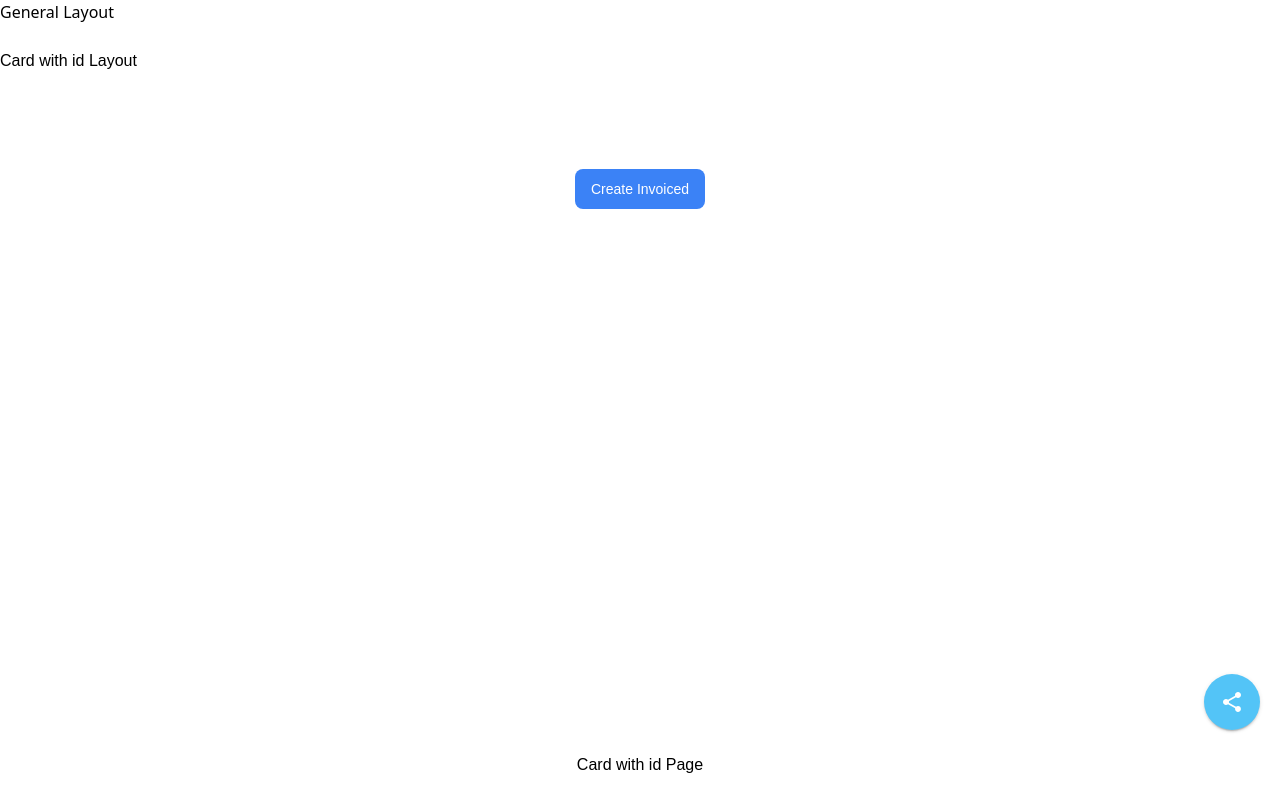
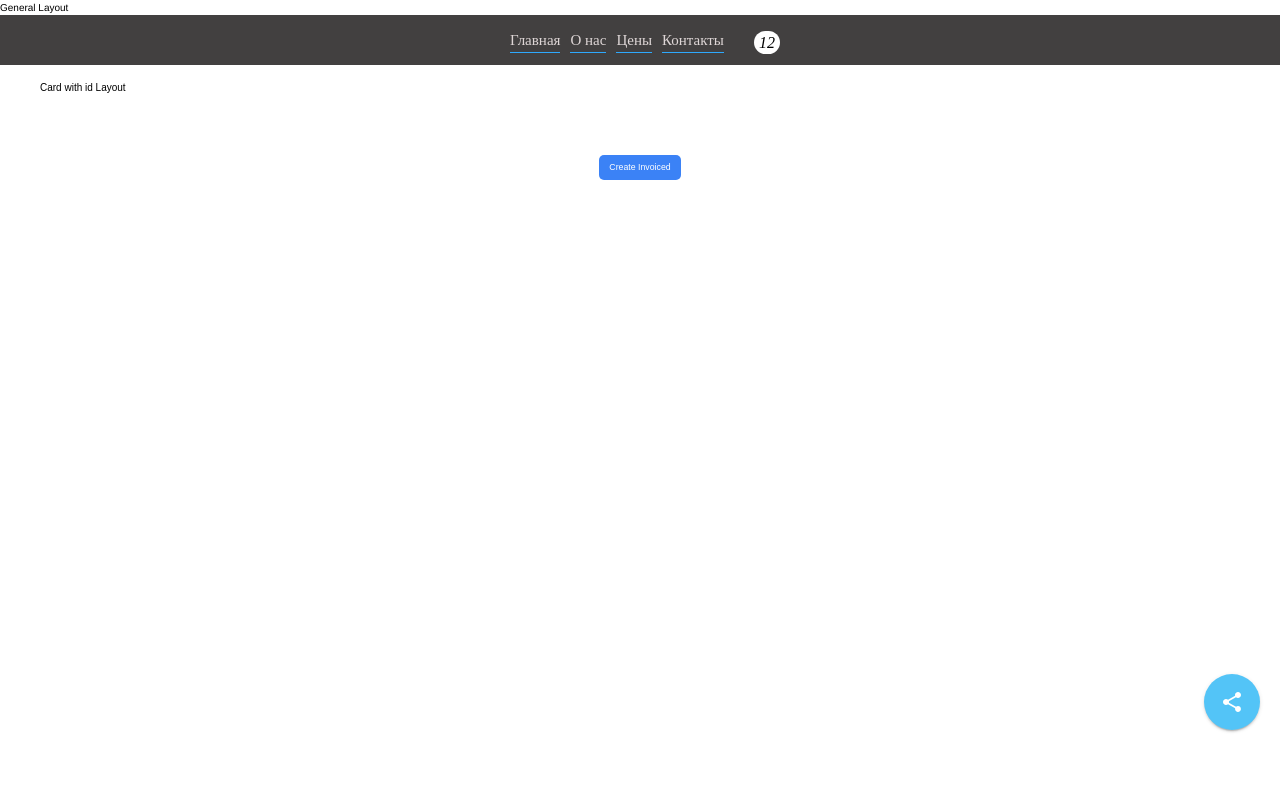
Before and after one commit to DenysSidorov/nextjs-ssr-shop, a Next.js app: page /card/1 in a window 1280 px wide. Shown: the top 800 px of the page. Built offline with nearby package versions, Linux system fonts and the light colour scheme; a web font is replaced by a local one.

Commit message:
added main menu with links without categories' menu

```diff
--- a/app/(routes)/_parts/ShopLayout.tsx
+++ b/app/(routes)/_parts/ShopLayout.tsx
@@ -1,8 +1,10 @@
 import {Goblin_One} from 'next/font/google';
 import '@/app/styles/globals.css';
+import '@/app/styles/main.scss';
 import MainContent from '@/app/ui/shop-layout/MainContent';
 import FooterSection from '@/app/ui/footer/FooterSection';
 import SocialMedia from '@/app/ui/social-media/SocialMedia';
+import MainMenu from '@/app/ui/main-menu/MainMenu';
 
 const font = Goblin_One({weight: ['400'], subsets: ['latin']});
 
@@ -13,6 +15,7 @@ export default function ShopLayout({children}: {
         <div className={font.className} style={{width: '100%', height: '100%'}}>
             <div className='wrapper'>
                 <div className='content'>
+                    <MainMenu />
                     <MainContent>
                         {children}
                     </MainContent>
--- /dev/null
+++ b/app/ui/main-menu/MainMenu.tsx
@@ -0,0 +1,40 @@
+import React, {FC} from 'react';
+import './index.scss';
+import MenuCart from '@/app/ui/main-menu/menu-cart/MenuCart';
+import Link from 'next/link';
+
+const MainMenu: FC = () => {
+  return (
+      <div>
+        <div className='menuSection left fullWidth js_search-height'>
+          <div className='container'>
+            <div className='flexWrapMenu'>
+              <div className='menu'>
+                {/*<CategoryMenu />*/}
+                <ul className='menu__menuHeader'>
+                  <li className='menu__menuHeader_item'>
+                    <Link href='/shop'>Главная</Link>
+                  </li>
+                  <li className='menu__menuHeader_item'>
+                    <Link href='/#aboutUs'>О нас</Link>
+                  </li>
+                  <li className='menu__menuHeader_item'>
+                    <Link href='/#price'>Цены</Link>
+                  </li>
+                  <li className='menu__menuHeader_item'>
+                    <Link href='/contacts' color='#2EA9FD'>
+                      Контакты
+                    </Link>
+                  </li>
+                </ul>
+                <MenuCart />
+              </div>
+            </div>
+          </div>
+        </div>
+        <div className='left fullWidth js_search-margin' />
+      </div>
+  );
+};
+
+export default MainMenu;
--- /dev/null
+++ b/app/ui/main-menu/index.scss
@@ -0,0 +1,135 @@
+.mainMenu-appear {
+  opacity: 0;
+  transform: translateX(-250px);
+}
+
+.mainMenu-appear.mainMenu-appear-active {
+  opacity: 1;
+  transform: translateX(0);
+  transition: 0.4s;
+}
+
+.mainMenu-appear {
+  opacity: 0;
+  transform: translateX(-250px);
+}
+
+.mainMenu-appear.mainMenu-appear-active {
+  opacity: 1;
+  transform: translateX(0);
+  transition: 0.4s;
+}
+
+.menuSection {
+  min-height: 40px;
+  background-color: #424040;
+  position: fixed;
+  z-index: 1000;
+
+  .container {
+    .flexWrapMenu {
+      min-height: 50px;
+      display: flex;
+      flex-wrap: wrap;
+      align-items: center;
+
+      .search {
+        margin-top: 5px;
+        margin-bottom: 5px;
+        flex-grow: 1;
+        min-width: 150px;
+
+        .search__input {
+          position: relative;
+          max-width: 260px;
+          margin: 0 auto;
+
+          .search__input_input {
+            width: 100%;
+            border: 2px solid transparent;
+            border-radius: 2px;
+            padding-left: 30px;
+            padding-right: 7px;
+            height: 30px;
+            font: 1.4rem/1.4rem 'Roboto-Medium';
+            color: #7f7f7f;
+            transition: all 0.5s ease;
+
+            &:hover, &:focus {
+              border-color: #2EA9FD;
+            }
+          }
+
+          .search-font-main-menu {
+            position: absolute;
+            left: 0px;
+            top: 0px;
+            height: 20px;
+            padding: 6px 0px 5px 8px;
+            font-size: 16px;
+            color: #7f7f7f;
+          }
+        }
+      }
+
+      .menu {
+        flex-grow: 1;
+        display: flex;
+        justify-content: center;
+        align-items: center;
+        flex-wrap: wrap;
+
+        .menu__menuHeader {
+          display: flex;
+          justify-content: center;
+          flex-wrap: wrap;
+
+          .menu__menuHeader_item {
+            white-space: nowrap;
+            padding-left: 10px;
+
+            &:last-child {
+              padding-right: 10px;
+            }
+
+            a {
+              font: 1.5rem/3rem 'Roboto-Regular';
+              color: #ded6d6;
+              display: inline-block;
+              transition: all 0.5s;
+
+              &:hover {
+                color: #2EA9FD;
+              }
+
+              &:after {
+                content: "";
+                display: block;
+                position: relative;
+                z-index: 1;
+                width: 100%;
+                margin: auto;
+                border-bottom: 1px solid #2EA9FD;
+                bottom: .15em;
+                transition: all 0.3s;
+              }
+
+              &:hover:after {
+                width: 0%;
+                border-bottom-width: 1px;
+              }
+            }
+          }
+        }
+
+        .categoryMenuWr {
+          .menu_header {
+            i {
+              color: #000;
+            }
+          }
+        }
+      }
+    }
+  }
+}
--- /dev/null
+++ b/app/ui/main-menu/menu-cart/MenuCart.tsx
@@ -0,0 +1,20 @@
+import React, {FC} from 'react';
+import './index.scss';
+import Link from 'next/link';
+// import {ICartReducerItem} from '../../../redux/reducers/cart-reducer/cartReducer';
+// import {selectCartItems} from '../../../redux/reducers/cart-reducer/selectors';
+
+const MenuCart: FC = () => {
+  let count = 12;
+  // const cartItems: Array<ICartReducerItem> = useSelector(selectCartItems);
+  // cartItems.forEach((el: ICartReducerItem) => {
+  //   count += el.count;
+  // });
+  return (
+    <Link href='/order' className='main-cart'>
+      <i className='fa fa-shopping-cart main-cart__ico' data-js_count={count} />
+    </Link>
+  );
+};
+
+export default MenuCart;
--- /dev/null
+++ b/app/ui/main-menu/menu-cart/index.scss
@@ -0,0 +1,26 @@
+.main-cart {
+  cursor: pointer;
+  padding: 8px 0;
+  .main-cart__ico {
+    color: #2EA9FD;
+    font-size: 2.2rem;
+    margin-left: 15px;
+    transition: 0.4s;
+    &:hover {
+      transform: rotate(7deg);
+      color: #fff1d9;
+    }
+    &:after {
+      color: black;
+      color: black;
+      display: inline;
+      content: attr(data-js_count);
+      font-size: 16px;
+      margin-left: 5px;
+      padding: 3px 5px;
+      background-color: white;
+      border-radius: 13px;
+      font-family: 'Roboto-Medium';
+    }
+  }
+}
```
